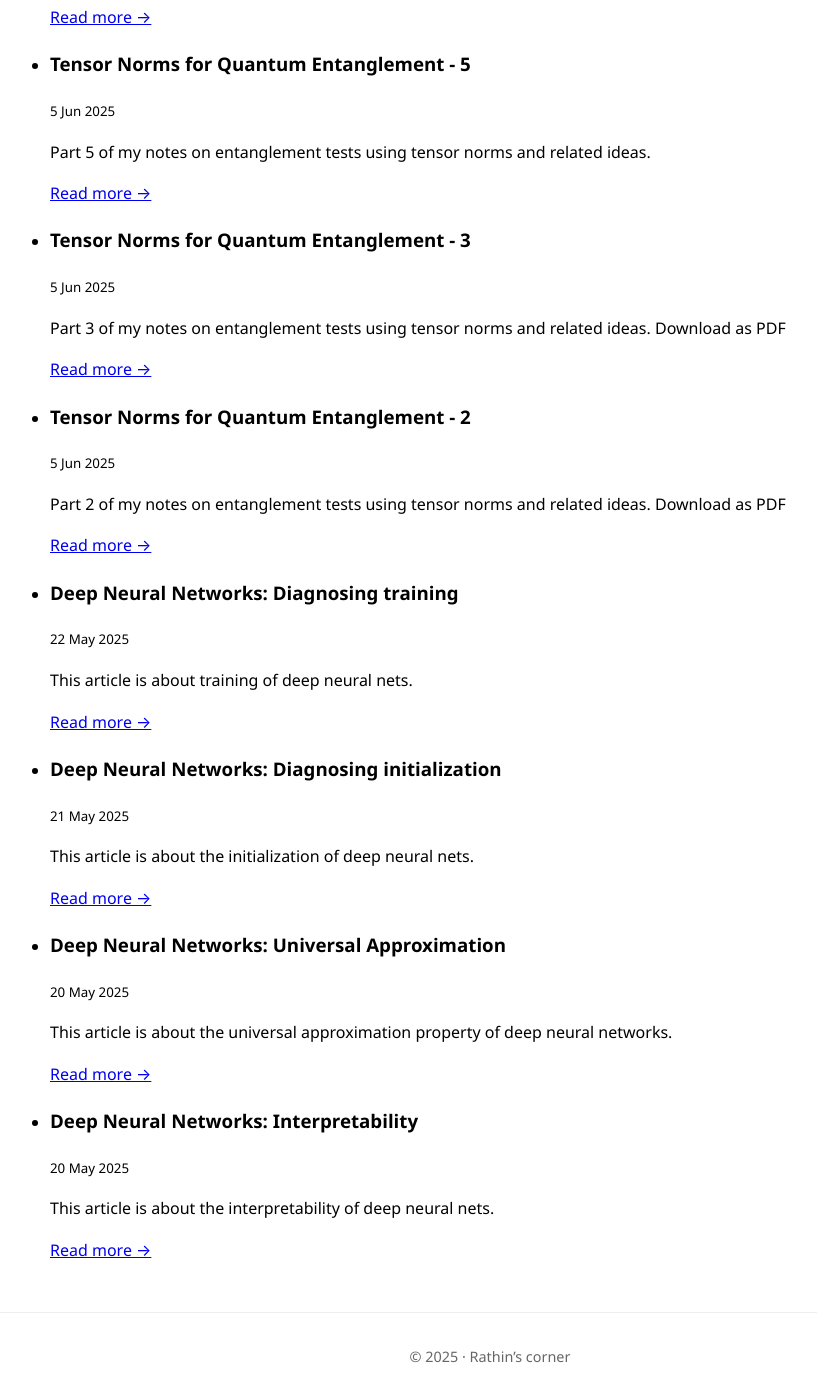
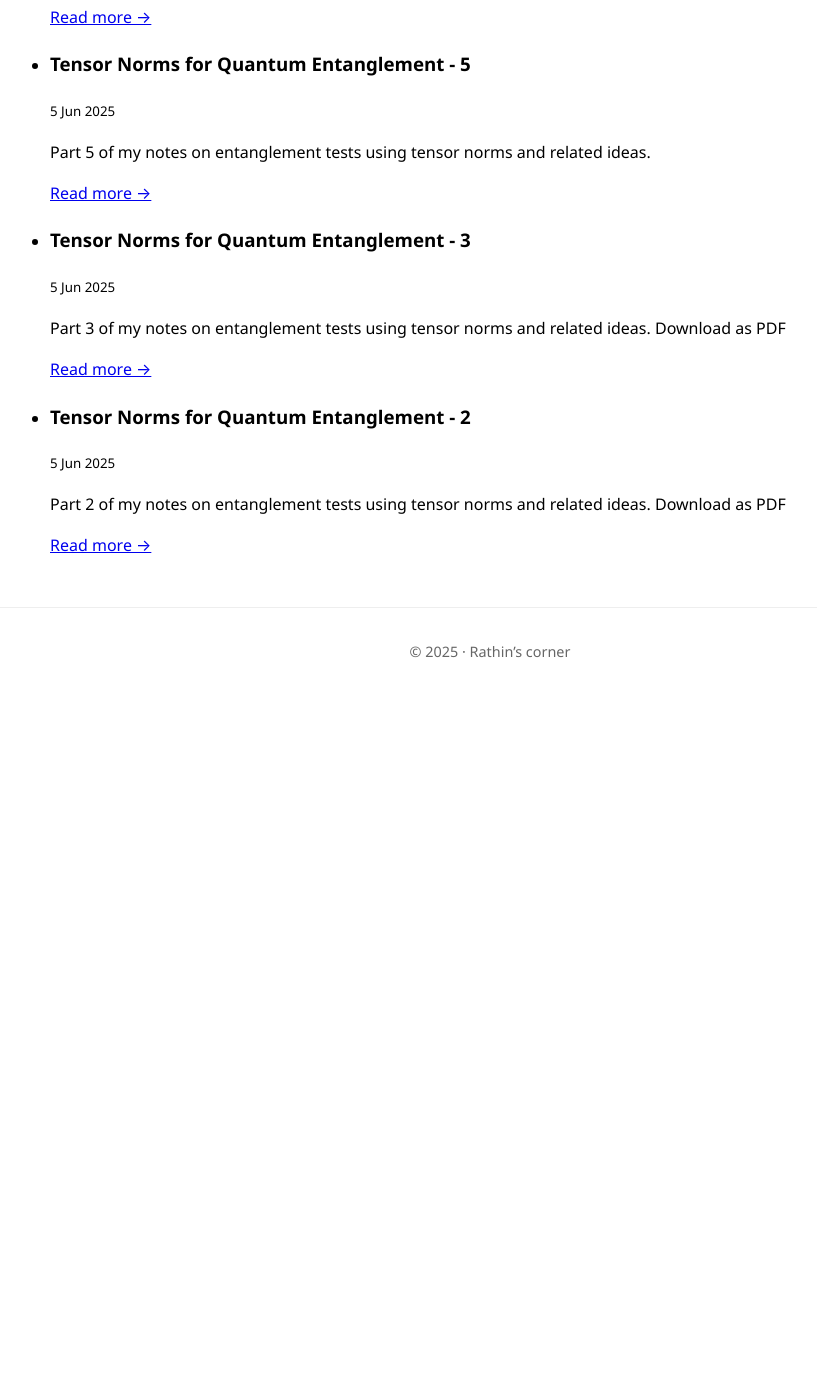
Before and after one commit to rnkarmakar/rnkarmakar.github.io, a Jekyll site: the page built from notes/index.md, in a window 1280 px wide and 1400 px high, scrolled down 704 px. Shown: the whole window, without its empty margins (150-967 px from the left). Built offline with Jekyll 4.4.1, drawn with Linux system fonts in a browser that asks for light colours; after the commit the page ends 1399 px from its top, so only the background shows below that.

Commit message:
updated cv, deleted notes

```diff
--- a/_notes/deep-nn-init.md
+++ /dev/null
@@ -1,10 +0,0 @@
----
-layout: page
-title:  "Deep Neural Networks: Diagnosing initialization"
-date:   2025-05-21
-categories: [machine-learning]
-tags: [neural networks, initialization]
----
-
-This article is about the initialization of deep neural nets.
-<!--more-->
--- a/_notes/deep-nn-interp.md
+++ /dev/null
@@ -1,10 +0,0 @@
----
-layout: page
-title:  "Deep Neural Networks: Interpretability"
-date:   2025-05-20
-categories: [machine-learning]
-tags: [neural networks, interpretability]
----
-
-This article is about the interpretability of deep neural nets.
-<!--more-->
--- a/_notes/deep-nn-training.md
+++ /dev/null
@@ -1,10 +0,0 @@
----
-layout: page
-title:  "Deep Neural Networks: Diagnosing training"
-date:   2025-05-22
-categories: [machine-learning]
-tags: [neural networks, histograms, activation]
----
-
-This article is about training of deep neural nets.
-<!--more-->
--- a/_notes/deep-nn-ua.md
+++ /dev/null
@@ -1,10 +0,0 @@
----
-layout: page
-title:  "Deep Neural Networks: Universal Approximation"
-date:   2025-05-20
-categories: [machine-learning]
-tags: [neural networks, function classes]
----
-
-This article is about the universal approximation property of deep neural networks.
-<!--more-->
--- a/cv.md
+++ b/cv.md
@@ -11,7 +11,7 @@ nav_order: 2
   <h2>Education</h2>
   <ul class="cv-list">
     <li>
-      <strong>Research Student</strong>, Kyushu University, Fukuoka, Japan <span class="cv-year">2025</span>
+      <strong>Research Student</strong>, Kyushu University, Fukuoka, Japan <span class="cv-year">(Ongoing)</span>
     </li>
     <li>
       <strong>M.Math (Honours)</strong>, Indian Statistical Institute, Kolkata, India <span class="cv-year">2024</span>
```
